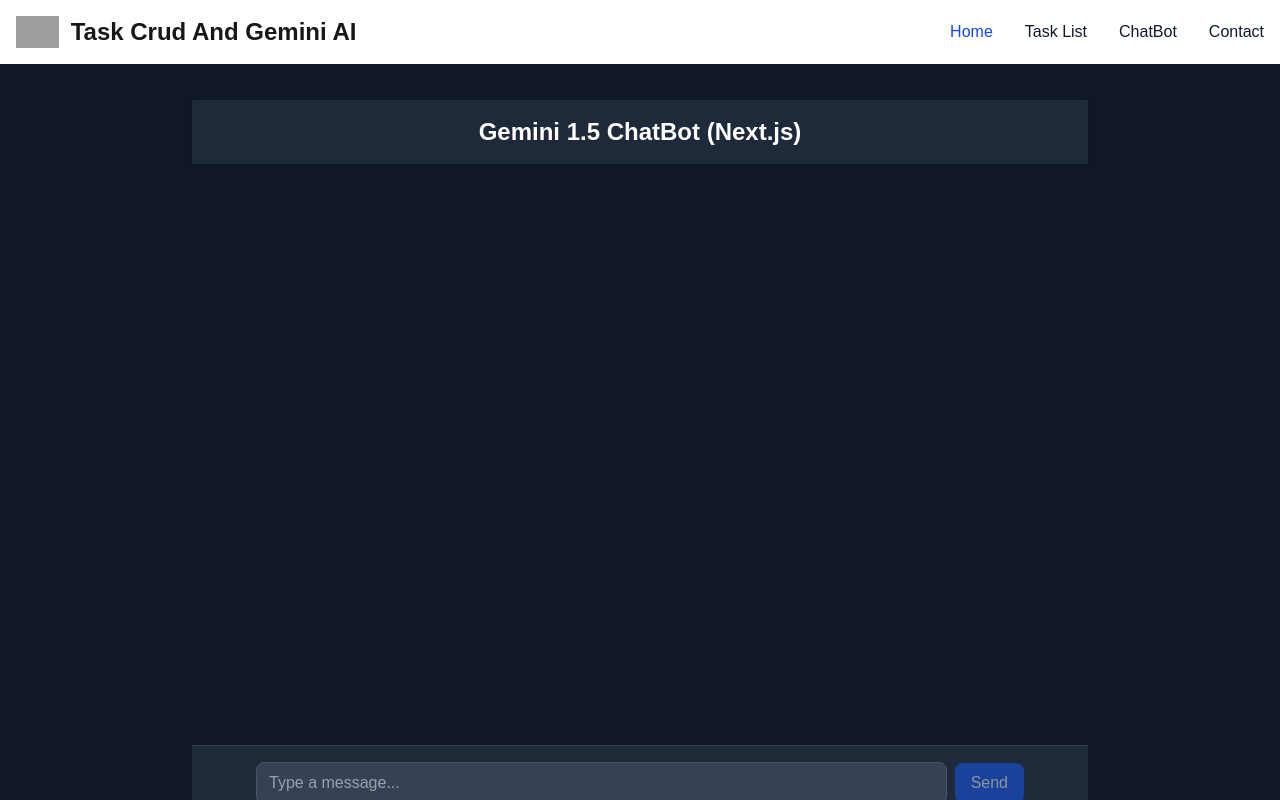
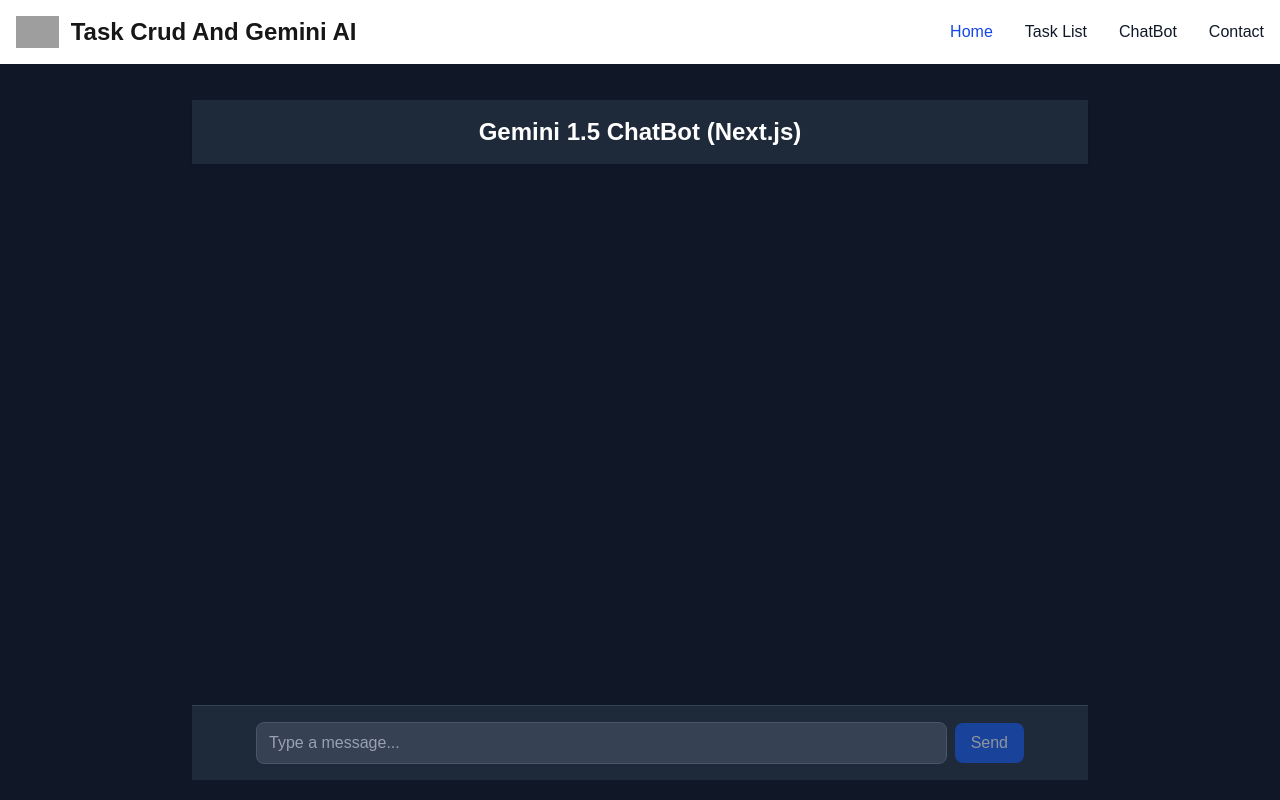
Before and after one commit to Rizkidh/nextjscrud, a Next.js app: page /chatbot in a window 1280 px wide. Built offline with nearby package versions, Linux system fonts and the light colour scheme; grey boxes are pictures that could not be loaded.

Commit message:
add back padding bot

```diff
--- a/components/ChatBot.jsx
+++ b/components/ChatBot.jsx
@@ -64,7 +64,7 @@
   };
 
   return (
-    <main className="fixed w-full h-full bg-gray-900 text-white pt-16 sm:pt-20 overflow-hidden">
+    <main className="fixed w-full h-full bg-gray-900 text-white pt-16 sm:pt-20 overflow-hidden pb-10">
       <div className="flex flex-col h-full max-w-4xl mx-auto">
         {/* Header */}
         <div className="bg-gray-800 shadow p-4 text-center text-xl sm:text-2xl font-semibold">
```
